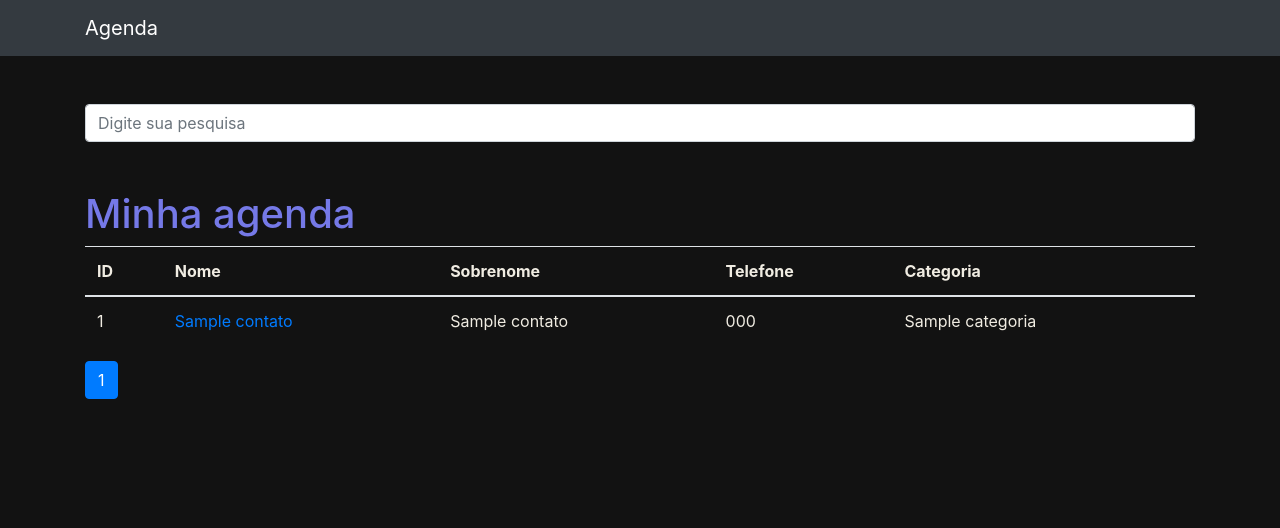
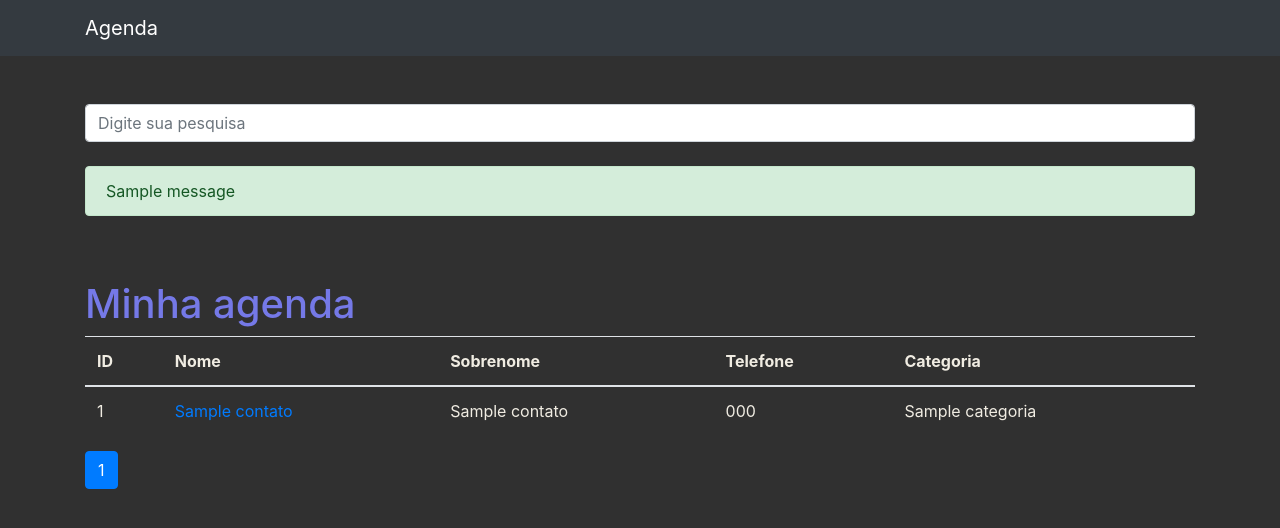
Before and after one commit to RafaelHGOliveira/agenda-old, a Django app: page / in a window 1280 px wide. Shown: the top 528 px of the page. Run offline with Django 4.2, Linux system fonts and the light colour scheme; tables that the repository leaves empty hold one stand-in row (values such as "Sample post"); one stand-in notice (Sample message) is shown; some libraries are stand-ins or nearby versions.

Commit message:
messages do django para exibir mensagem de erro

```diff
--- a/contatos/views.py
+++ b/contatos/views.py
@@ -1,10 +1,10 @@
-from django.shortcuts import render, get_object_or_404
+from django.shortcuts import render, get_object_or_404, redirect
 from django.http import Http404
 from .models import Contato
 from django.core.paginator import Paginator
 from django.db.models import Q, Value
 from django.db.models.functions import Concat
-
+from django.contrib import messages
 
 def index(request):
     contatos = Contato.objects.order_by('id').filter(
@@ -29,8 +29,15 @@ def ver_contato(request, contato_id):
 def busca(request):
     termo = request.GET.get('termo')
 
-    if termo is None:
-        raise Http404()
+    if termo is None or not termo:
+        messages.add_message(
+            request,
+            messages.ERROR,
+            'Campo de pesquisa não pode ficar em branco'
+        )
+        return redirect('index')
+        # Exibir erro 404
+        # raise Http404()
 
     campos = Concat('nome', Value(' '), 'sobrenome')
 
--- a/templates/base.html
+++ b/templates/base.html
@@ -27,6 +27,7 @@
                   placeholder="Digite sua pesquisa"
                   name="termo"
                 />
+                {% include 'parciais/_messages.html' %}
               </div>
             </div>
           </form>
--- /dev/null
+++ b/templates/parciais/_messages.html
@@ -0,0 +1,11 @@
+{% load static %}
+
+{% comment %} Exibindo mensagens utilizando o messages do Django {% endcomment %}
+{% if messages %}
+<br>
+  {% for message in messages %}
+    <div class="alert {{message.tags}}" role="alert">
+      {{message}}
+    </div>
+  {% endfor %}
+{% endif %}
--- a/templates/static/css/base.css
+++ b/templates/static/css/base.css
@@ -1,5 +1,5 @@
 body {
-    background: #121212;
+    background: #303030;
     color: #f0ece2;
   }
   th, td {
```
Also changed, not shown: agenda/settings.py (+12 -0 lines).
